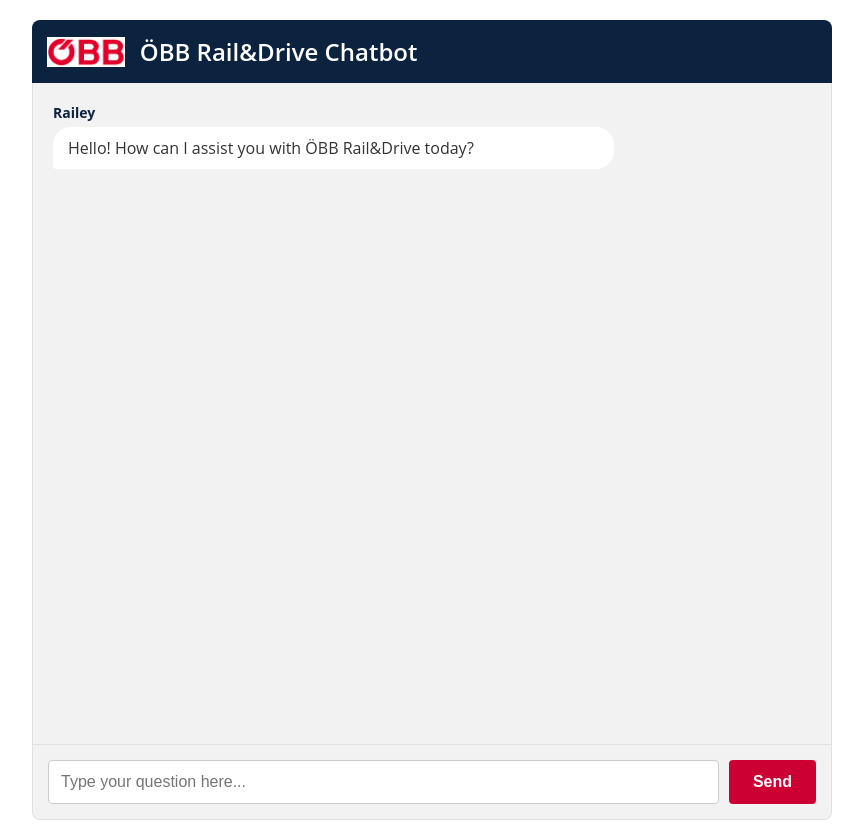
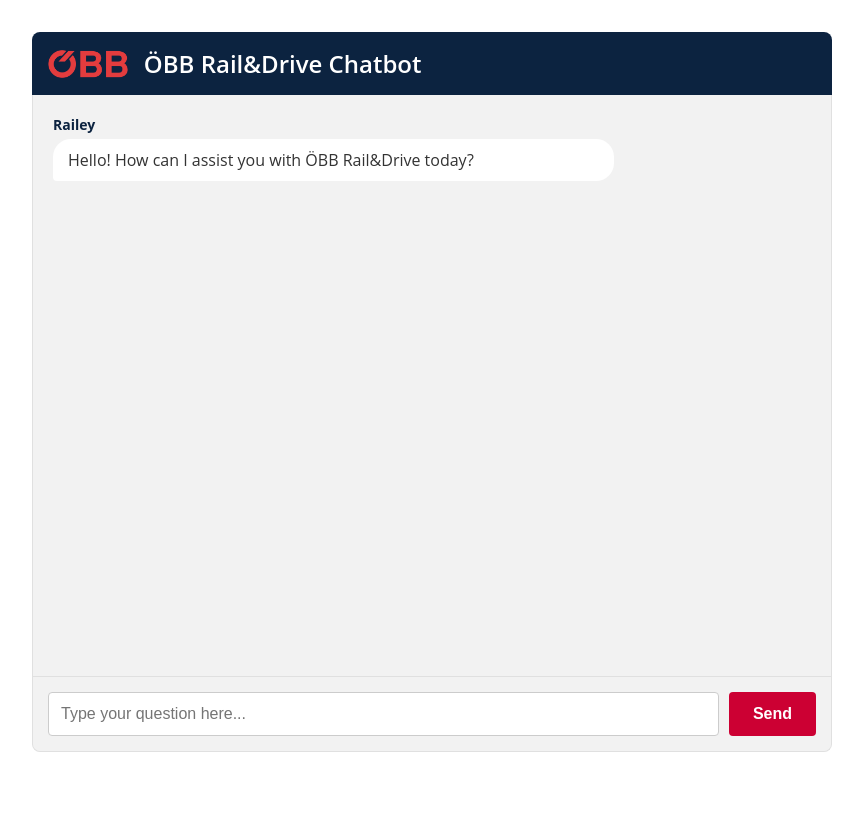
Before and after one commit to mledl/oebb-hackathon-2024, a SvelteKit app: page / in a window 1280 px wide. Shown: the whole page, without its empty margins (208-1071 px from the left). After the commit the page ends 800 px from the top, so only its background shows below. Built offline with nearby package versions, Linux system fonts and the light colour scheme.

Commit message:
New oebb logo

```diff
--- a/src/routes/+page.svelte
+++ b/src/routes/+page.svelte
@@ -60,7 +60,7 @@
 
 <main>
   <header>
-    <img src="/oebb-logo.jpg" alt="ÖBB Rail&Drive Logo" class="logo">
+    <img src="/oebb-logo.png" alt="ÖBB Rail&Drive Logo" class="logo">
     <h1>ÖBB Rail&Drive Chatbot</h1>
   </header>
 
@@ -104,10 +104,10 @@
   main {
     max-width: 800px;
     margin: 0 auto;
-    padding: 20px;
     display: flex;
     flex-direction: column;
-    height: 100vh;
+    padding: 2rem;
+    height: calc(100vh - 5rem);
   }
 
   header {
```
Also changed, not shown: static/oebb-logo.png (added).
